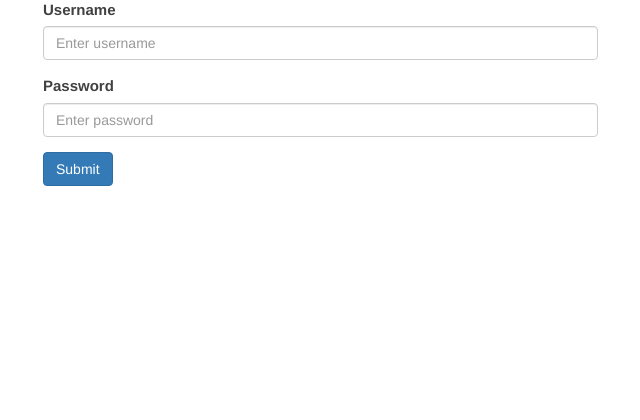
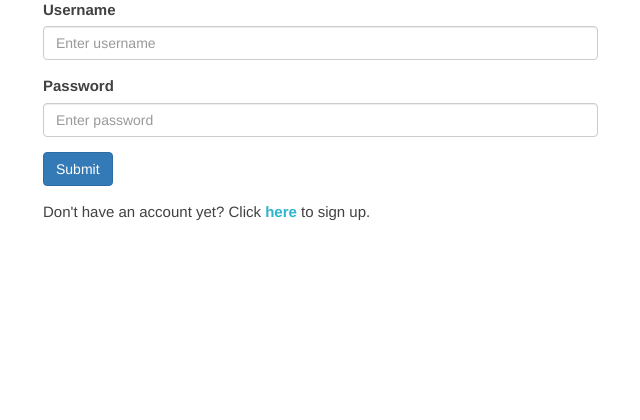
Before and after one commit to Andrewalderton/multi-user-blog, a Python web app: template templates/login.html in a window 1280 px wide. Shown: the part 225-645 px from the top of the page, without its empty margins (27-667 px from the left). Run offline with Jinja, Linux system fonts and the light colour scheme; the template is opened without the code that fills it, so the values that code supplies are empty.

Commit message:
Add link from login.html to sign-up.html and vice versa

```diff
--- a/templates/login.html
+++ b/templates/login.html
@@ -21,6 +21,7 @@
                     </div>
                     <div class="error">{{error}}</div>
                     <button class="btn btn-primary" type="submit">Submit</button>
+                    <p>Don't have an account yet? Click <a href="/sign-up">here</a> to sign up.</p>
                 </form>
             </div>
         </div>
--- a/templates/sign-up.html
+++ b/templates/sign-up.html
@@ -29,6 +29,7 @@
                         </div>
                     </div>
                     <button class="btn btn-primary" type="submit">Submit</button>
+                    <p>Already have an account? Click <a href="/login">here</a> to login.</p>
                 </form>
             </div>
         </div>
```
